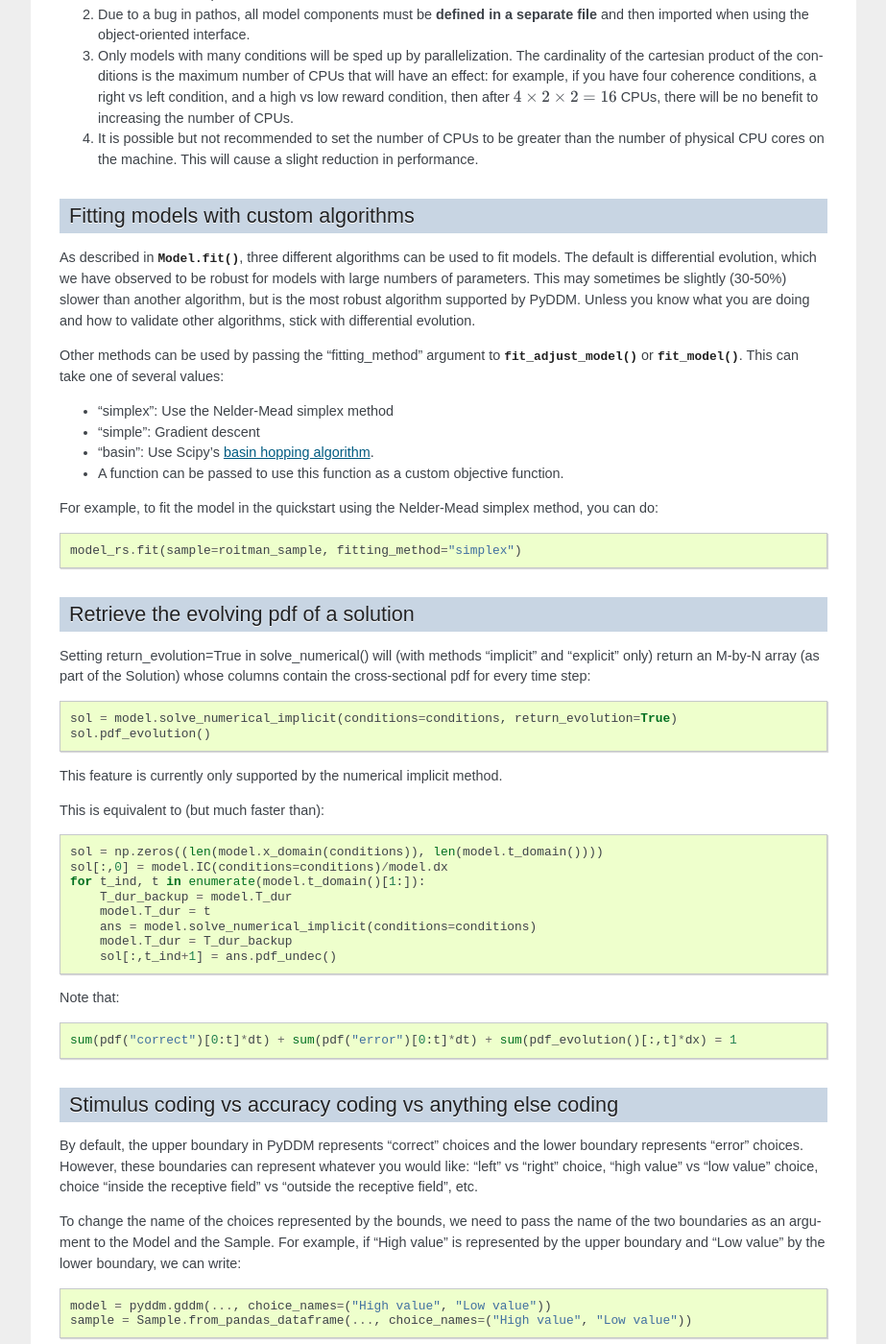
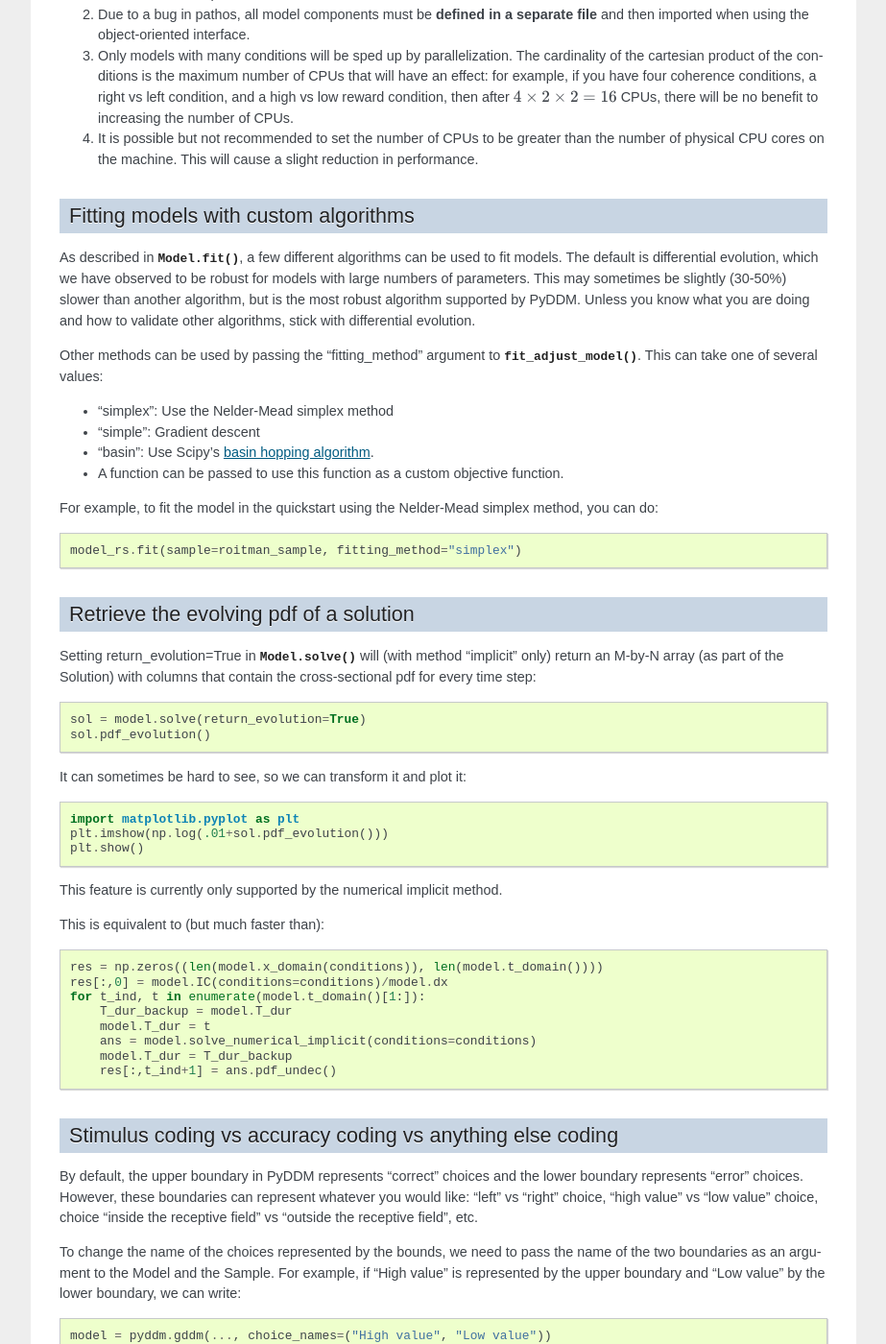
Before and after one commit to mwshinn/PyDDM, a Sphinx documentation site: the page built from doc/cookbook/howto.rst, in a window 1280 px wide and 1400 px high, scrolled down 477 px. Shown: the whole window at 96% size, without its empty margins (198-1121 px from the left). Built offline with Sphinx 7.4.7, drawn with Linux system fonts in a browser that asks for light colours; formulas are drawn with MathJax 3; some of the changed text lies outside the part shown.

Commit message:
Documentation updates and bug fixes

```diff
--- a/doc/cookbook/howto.rst
+++ b/doc/cookbook/howto.rst
@@ -41,16 +41,15 @@
 Fitting models with custom algorithms
 ~~~~~~~~~~~~~~~~~~~~~~~~~~~~~~~~~~~~~
 
-As described in :meth:`Model.fit`, three different algorithms can be used to fit
-models.  The default is differential evolution, which we have observed to be
+As described in :meth:`.Model.fit`, a few different algorithms can be used to
+fit models.  The default is differential evolution, which we have observed to be
 robust for models with large numbers of parameters.  This may sometimes be
 slightly (30-50%) slower than another algorithm, but is the most robust
 algorithm supported by PyDDM.  Unless you know what you are doing and how to
 validate other algorithms, stick with differential evolution.
 
 Other methods can be used by passing the "fitting_method" argument to
-:func:`.fit_adjust_model` or :func:`.fit_model`.  This can take one of
-several values:
+:meth:`~.Model.fit_adjust_model`.  This can take one of several values:
 
 - "simplex": Use the Nelder-Mead simplex method
 - "simple": Gradient descent
@@ -70,30 +69,31 @@
 Retrieve the evolving pdf of a solution
 ~~~~~~~~~~~~~~~~~~~~~~~~~~~~~~~~~~~~~~~
 
-Setting return_evolution=True in solve_numerical() will (with methods "implicit"
-and "explicit" only) return an M-by-N array (as part of the Solution) whose
-columns contain the cross-sectional pdf for every time step::
+Setting return_evolution=True in :meth:`.Model.solve` will (with method
+"implicit" only) return an M-by-N array (as part of the Solution) with columns
+that contain the cross-sectional pdf for every time step::
 
-  sol = model.solve_numerical_implicit(conditions=conditions, return_evolution=True)
+  sol = model.solve(return_evolution=True)
   sol.pdf_evolution()
+
+It can sometimes be hard to see, so we can transform it and plot it::
+
+  import matplotlib.pyplot as plt
+  plt.imshow(np.log(.01+sol.pdf_evolution()))
+  plt.show()
 
 This feature is currently only supported by the numerical implicit method.
 
 This is equivalent to (but much faster than)::
 
-    sol = np.zeros((len(model.x_domain(conditions)), len(model.t_domain())))
-    sol[:,0] = model.IC(conditions=conditions)/model.dx
+    res = np.zeros((len(model.x_domain(conditions)), len(model.t_domain())))
+    res[:,0] = model.IC(conditions=conditions)/model.dx
     for t_ind, t in enumerate(model.t_domain()[1:]):
         T_dur_backup = model.T_dur
         model.T_dur = t
         ans = model.solve_numerical_implicit(conditions=conditions)
         model.T_dur = T_dur_backup
-        sol[:,t_ind+1] = ans.pdf_undec()
-
-Note that::
-
-
-    sum(pdf("correct")[0:t]*dt) + sum(pdf("error")[0:t]*dt) + sum(pdf_evolution()[:,t]*dx) = 1
+        res[:,t_ind+1] = ans.pdf_undec()
 
 
 .. _howto-stimulus-coding:
--- a/doc/downloads/gddms.py
+++ b/doc/downloads/gddms.py
@@ -4,26 +4,30 @@
 import pyddm
 m = pyddm.gddm(
     drift=lambda drift_rate_scale,coh : drift_rate_scale*coh,
-    parameters={"drift_rate_scale": (-2,2)},
+    parameters={"drift_rate_scale": (-6,6)},
     conditions=["coh"])
 # End condition model
 
+# Start condition_noparams model
+m_to_sim = pyddm.gddm(drift=lambda coh : 3.8*coh, conditions=["coh"])
+# End condition_noparams model
+
 # Start solve multiple conditions
-samp_coh3 = m.solve(conditions={"coh": .3}).sample(1000) # 1000 trials with coh=.3
-samp_coh6 = m.solve(conditions={"coh": .6}).sample(500) # 500 trials with coh=.6
-samp_coh0 = m.solve(conditions={"coh": 0}).sample(100) # 100 trials with coh=.6
+samp_coh3 = m_to_sim.solve(conditions={"coh": .5}).sample(2000) # 2000 trials with coh=.5
+samp_coh6 = m_to_sim.solve(conditions={"coh": 1.0}).sample(1000) # 1000 trials with coh=1.0
+samp_coh0 = m_to_sim.solve(conditions={"coh": 0}).sample(400) # 400 trials with coh=0
 sample = samp_coh3 + samp_coh6 + samp_coh0 # This preserves information about the conditions
 # End solve multiple conditions
 
+# Start fit condition model
+m.fit(sample, verbose=False)
+print(m.parameters())
+# End fit condition model
+
 # Start conditions model gui
 import pyddm.plot
-# To manually specify conditions
 pyddm.plot.model_gui(m, conditions={"coh": [0, .3, .6]})
 pyddm.plot.model_gui_jupyter(m, conditions={"coh": [0, .3, .6]})
-
-# To use a sample object (the one we just generated)
-pyddm.plot.model_gui(m, sample)
-pyddm.plot.model_gui_jupyter(m, sample)
 # End conditions model gui
 
 # Start drift bounds gddm
--- a/doc/downloads/helloworld.py
+++ b/doc/downloads/helloworld.py
@@ -3,5 +3,4 @@
 m = pyddm.gddm()
 s = m.solve()
 plt.plot(s.t_domain, s.pdf("correct"))
-plt.savefig("helloworld.png")
 plt.show()
--- a/doc/downloads/rlddm.py
+++ b/doc/downloads/rlddm.py
@@ -1,10 +1,10 @@
 # RL-DDM using PyDDM
 
+
+# BEGIN SIMULATION_CODE
 import pyddm
 import pandas
 import numpy as np
-
-# BEGIN SIMULATION_CODE
 m_sim = pyddm.gddm(drift=lambda deltaq, driftscale : driftscale * deltaq,
                    noise=1,
                    bound=1,
@@ -125,5 +125,5 @@
 qleft = m.last_qleft
 qright = m.last_qright
 
-pyddm.plot.model_gui(m, conditions={"deltaq": np.linspace(-1, 1, 11)})
+pyddm.plot.model_gui(m, conditions={"deltaq": [-1, -.8, -.6, -.4, -.2, 0, .2, .4, .6, .8, 1]})
 # END MODEL
--- a/doc/downloads/roitman_shadlen.py
+++ b/doc/downloads/roitman_shadlen.py
@@ -2,10 +2,10 @@
 # https://shadlenlab.columbia.edu/resources/RoitmanDataCode.html to
 # download the dataset.
 
-import pyddm
 
 # Start Load
 # Read the dataset into a Pandas DataFrame
+import pyddm
 from pyddm import Sample
 import pandas
 with open("roitman_rts.csv", "r") as f:
@@ -31,6 +31,7 @@
 
 # Start Numpy Load
 # For demonstration purposes, repeat the above using a numpy matrix.
+import pyddm
 from pyddm import Sample
 import numpy as np
 with open("roitman_rts.csv", "r") as f:
@@ -69,6 +70,7 @@
                nondecision="ndtime",
                parameters={"driftcoh": (-20,20), "b": (.4, 3), "ndtime": (0, .5)},
                conditions=["coh"])
+
 # pyddm.plot.model_gui(m) # ...or...
 pyddm.plot.model_gui_jupyter(m, sample=roitman_sample)
 # End Model
--- a/doc/downloads/roitman_shadlen_stimulus_coding.py
+++ b/doc/downloads/roitman_shadlen_stimulus_coding.py
@@ -34,8 +34,8 @@
                 drift=lambda driftcoh,coh: driftcoh*coh,
                 noise=1,
                 bound="B",
-                nondecision_time="nondectime",
-                uniform_mixture_coef=.02,
+                nondecision="nondectime",
+                mixture_coef=.02,
                 choice_names=("target 1", "target 2"),
                 dx=.001, dt=.01, T_dur=2,
                 parameters={"driftcoh": (-20, 20), "B": (.1, 1.5), "nondectime": (0, .4)},
@@ -44,10 +44,10 @@
 # Fitting this will also be fast because PyDDM can automatically
 # determine that DriftCoherence will allow an analytical solution.
 model_rs.fit(sample=roitman_sample, verbose=False)
-fit_model_rs.show()
-fit_model_rs.parameters()
+model_rs.show()
+model_rs.parameters()
 
 
 # To get an intuition for how parameters affect the fit, play with the
 # parameters and task conditions in a GUI.
-pyddm.plot.model_gui(model=fit_model_rs, sample=roitman_sample)
+pyddm.plot.model_gui(model=model_rs, sample=roitman_sample)
--- a/doc/downloads/simple.py
+++ b/doc/downloads/simple.py
@@ -26,11 +26,12 @@
 # Start ModelFittableDef
 model_to_fit = pyddm.gddm(drift="d", noise=1.0, bound="B", nondecision=0.2, starting_position="x0",
                           parameters={"d": (-2,2), "B": (0.3, 2), "x0": (-.8, .8)})
-model.show()
+model_to_fit.show()
 # End ModelFittableDef
 
 # Start ModelFittableAltDef
-model_to_fit = pyddm.gddm(drift=lambda d : d, noise=1.0,
+model_to_fit = pyddm.gddm(drift=lambda d : d,
+                          noise=1.0,
                           bound=lambda B : B,
                           nondecision=0.2,
                           starting_position=lambda x0 : x0,
@@ -78,7 +79,7 @@
 # Plot the model fit to the PDFs and save the file.
 import pyddm.plot
 import matplotlib.pyplot as plt
-pyddm.plot.plot_fit_diagnostics(model=model_fit, sample=samp)
+pyddm.plot.plot_fit_diagnostics(model=model_to_fit, sample=samp_simulated)
 plt.savefig("simple-fit.png")
 plt.show()
 # End Plot
--- a/doc/index.rst
+++ b/doc/index.rst
@@ -12,7 +12,11 @@
 - **Arbitrary Python functions define parameters** for drift rate, noise,
   bounds, non-decision time, and starting position
 - **Graphical interface** for exploring new models
-- Multiprocessor support
+- **Automatic parallelization** for faster fitting
+
+.. raw:: html
+
+    <div style="background-color: #ff0000; text-align: center; font-size: 15pt; padding: 6px; border: 5px double black;">June 2024: PyDDM is new and improved!  <a href="newfeatures.html">Check it out!<a></div>
 
 `Interactive online demo on Google Colab
 <https://colab.research.google.com/github/mwshinn/PyDDM/blob/master/doc/notebooks/interactive_demo.ipynb>`_.
```
Also changed, not shown: other parts of doc/cookbook/howto.rst (+1 -1 lines), CHANGELOG.md (+4 -0 lines), README.md (+3 -2 lines), doc/cookbook/modelcomponents.rst (+7 -1 lines), doc/cookbook/models.rst (+7 -6 lines), doc/quickstart.rst (+177 -102 lines), 1 other file.
